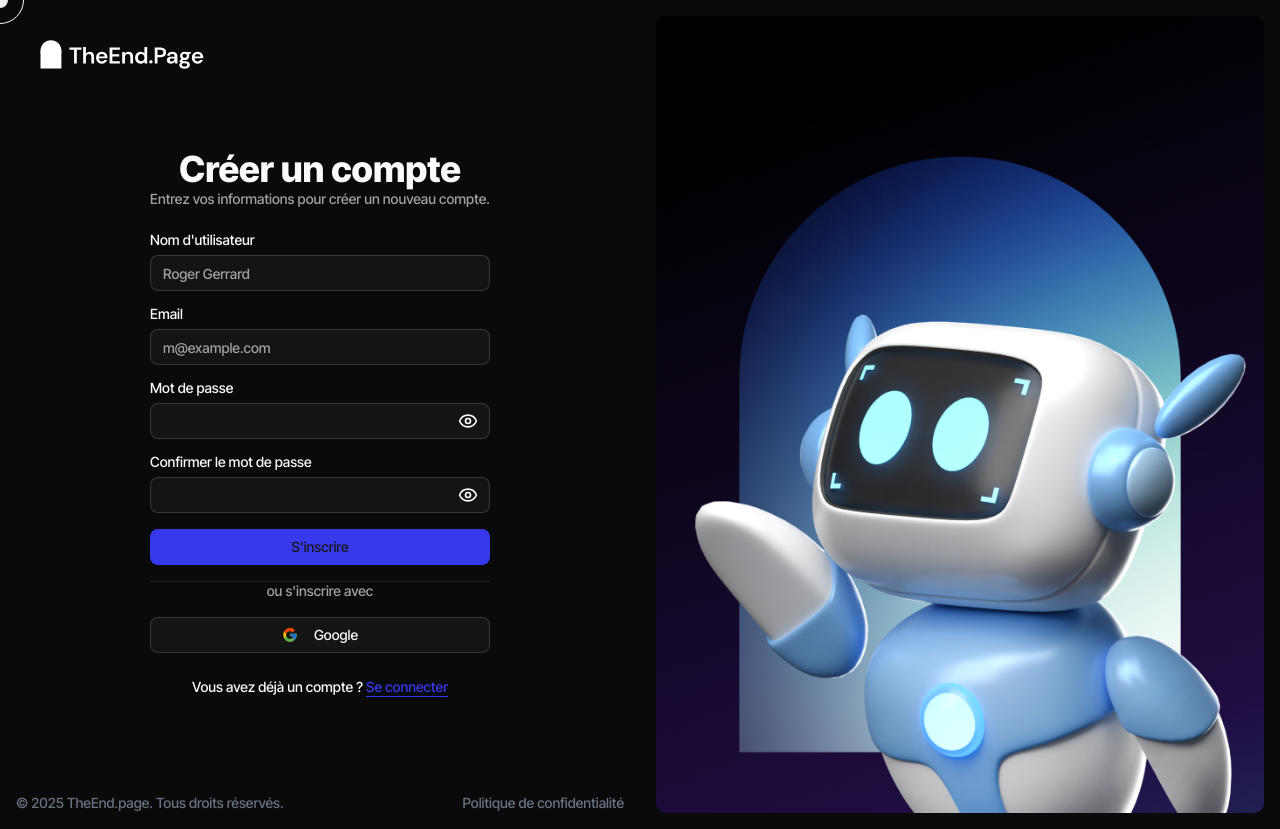
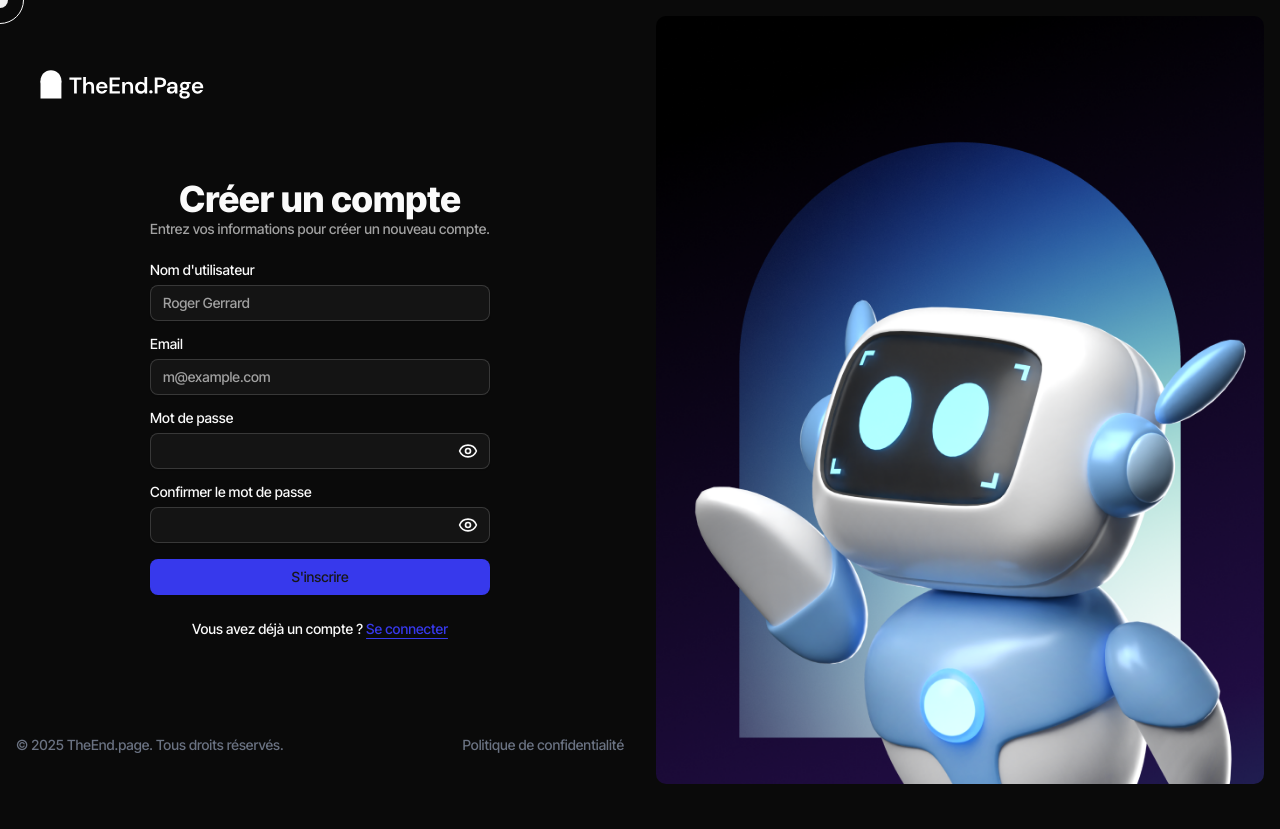
Before and after one commit to KiritoEM/Webcup2025.front, a React (Vite) app: page /signup in a window 1280 px wide. After the commit the page ends 800 px from the top, so only its background shows below. Built offline with nearby package versions, Linux system fonts and the light colour scheme.

Commit message:
refactor: clear unused btn

```diff
--- a/src/pages/(client)/Authentification/login/index.tsx
+++ b/src/pages/(client)/Authentification/login/index.tsx
@@ -10,7 +10,6 @@ import "react-toastify/dist/ReactToastify.css";
 import { LOGIN } from "@/features/(client)/auth/services/auth.sevice";
 import { loginSchema, LoginSchemaTypes } from "@/lib/form-validation";
 import { z } from "zod";
-import { GoogleButton } from "@/features/(client)/auth/services/GoogleButton";
 
 const Login = () => {
     const { t } = useTranslation("authentification", { keyPrefix: "Login" });
@@ -145,19 +144,6 @@ const Login = () => {
                     >
                         {loading ? t("loading") : t("loginButton")}
                     </Button>
-
-                    {/* Divider */}
-                    <div className="relative text-center text-sm">
-                        <span className="relative z-10 bg-background px-2 text-muted-foreground">
-                            {t("orLoginWith")}
-                        </span>
-                        <div className="absolute inset-0 flex items-center border-t border-border" />
-                    </div>
-
-                    {/* Google Button */}
-                    <div className="flex items-center justify-center">
-                        <GoogleButton />
-                    </div>
                 </div>
 
                 {/* Signup Redirect */}
--- a/src/pages/(client)/Authentification/signup/index.tsx
+++ b/src/pages/(client)/Authentification/signup/index.tsx
@@ -3,7 +3,6 @@ import { Button } from "@/components/ui/button";
 import { Input } from "@/components/ui/input";
 import { Label } from "@/components/ui/label";
 import { Eye, EyeOff } from "lucide-react";
-import { Google } from "@/helpers/icons";
 import { useTranslation } from "react-i18next";
 import { usePageTransition } from "@/Provider.tsx/PageTransitionProvider";
 import { SIGNUP } from "@/features/(client)/auth/services/auth.sevice";
@@ -210,26 +209,6 @@ const SignUp = () => {
                     >
                         {loading ? t("loading") : t("register")}
                     </Button>
-
-                    {/* Divider */}
-                    <div className="relative text-center text-sm">
-                        <span className="relative z-10 bg-background px-2 text-muted-foreground">
-                            {t("orRegister")}
-                        </span>
-                        <div className="absolute inset-0 flex items-center border-t border-border" />
-                    </div>
-
-                    {/* Google Button */}
-                    <div className="flex items-center justify-center">
-                        <Button
-                            variant="outline"
-                            className="w-full"
-                            type="button"
-                        >
-                            <Google className="mr-2" />
-                            Google
-                        </Button>
-                    </div>
                 </div>
 
                 {/* Already registered */}
```
